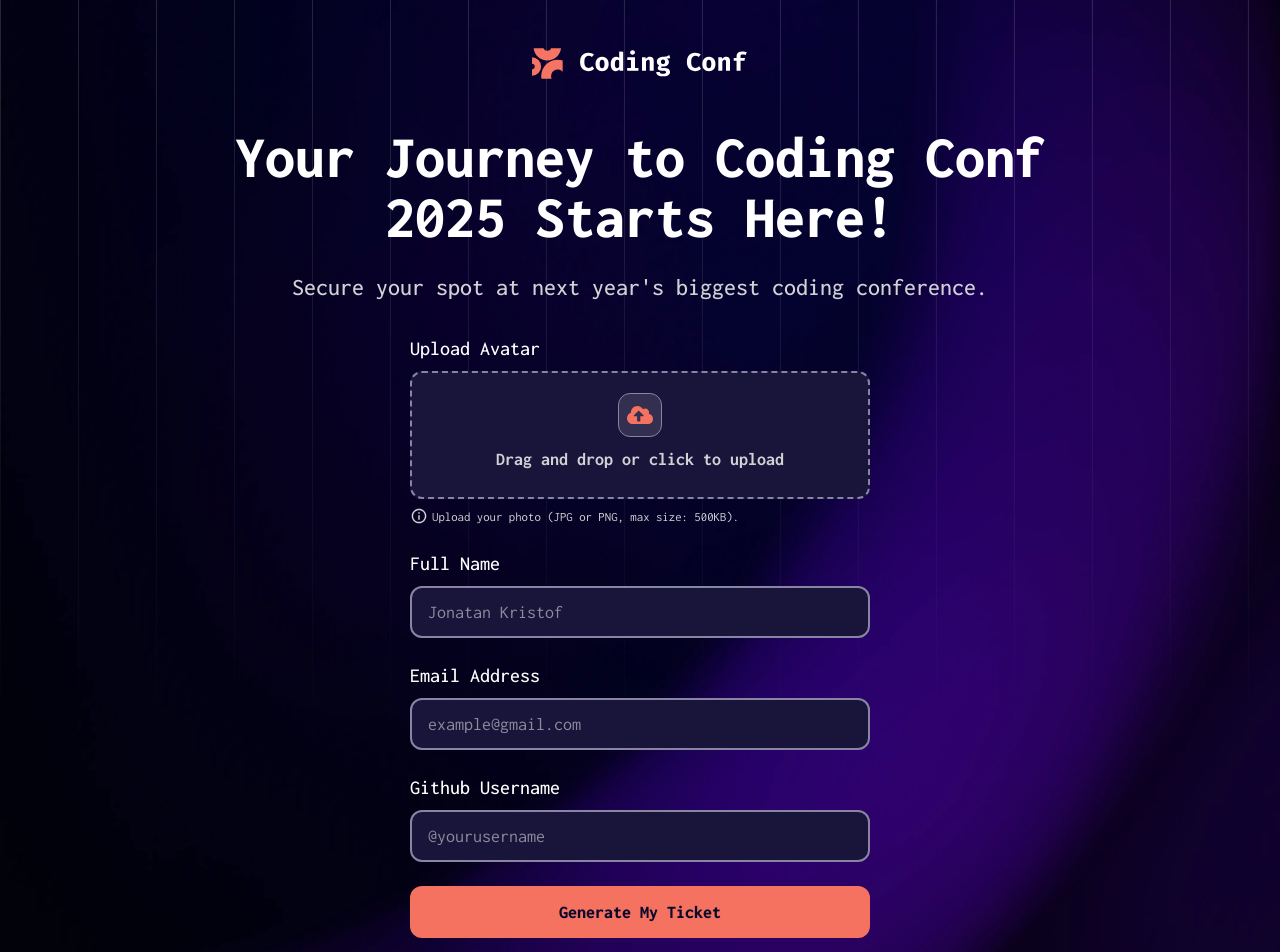
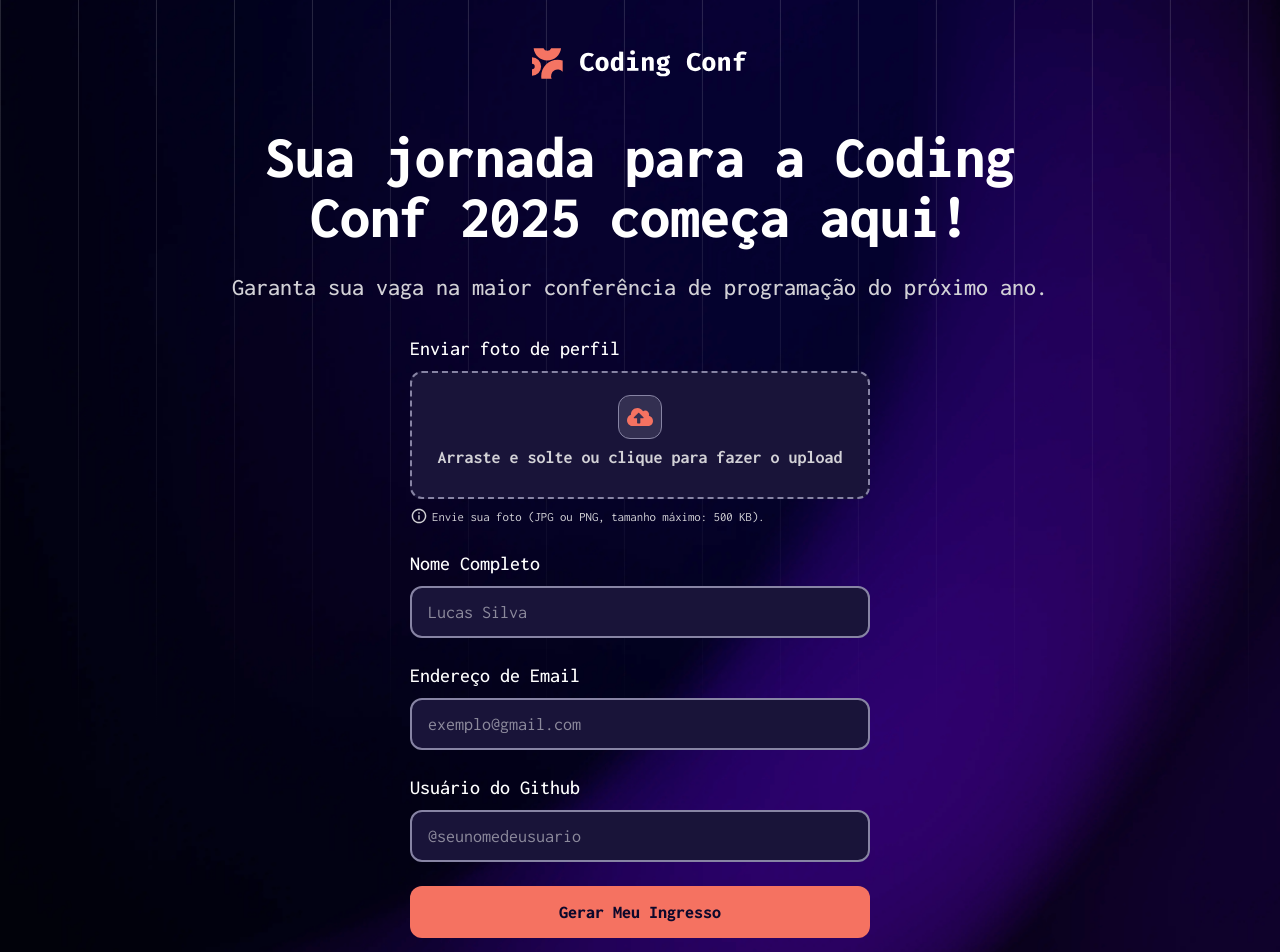
Before and after one commit to Bispo1307/Conference-Ticket-Generator, a React (Vite) app: page / in a window 1280 px wide. Shown: the top 952 px of the page. Built offline with nearby package versions, Linux system fonts and the light colour scheme.

Commit message:
transleted in to portuguese

```diff
--- a/src/pages/Home.tsx
+++ b/src/pages/Home.tsx
@@ -37,7 +37,7 @@ export const Home = () => {
   };
 
   const imageRegister = register("imageUpload", {
-  required: "Avatar is required",
+  required: "A foto de perfil é obrigatória.",
 
   validate: {
     fileType: (files) => {
@@ -49,14 +49,11 @@ export const Home = () => {
 
       return (
         allowedTypes.includes(file.type) ||
-        "Only JPG or PNG images are allowed."
+        "Apenas imagens JPG ou PNG são permitidas."
       );
     },
   },
 });
-
-
-  // const [image, setImage] = useState(null);
 
   function handleImageRemove() {
     setPreview("");
@@ -87,10 +84,10 @@ export const Home = () => {
         </div>
         <div>
           <h1 className="font-extrabold text-3xl md:text-6xl text-center text-neutral-0">
-            Your Journey to Coding Conf 2025 Starts Here!
+            Sua jornada para a Coding Conf 2025 começa aqui!
           </h1>
-          <h4 className="mt-6 mb-8 px-2 font-medium text-xl md:text-2xl text-center text-neutral-300">
-            Secure your spot at next year's biggest coding conference.
+          <h4 className="mt-6 mb-8 font-medium text-xl md:text-2xl text-center text-neutral-300">
+            Garanta sua vaga na maior conferência de programação do próximo ano.
           </h4>
         </div>
         <form
@@ -102,7 +99,7 @@ export const Home = () => {
               className="font-medium text-xl text-neutral-0"
               htmlFor="avatar"
             >
-              Upload Avatar
+              Enviar foto de perfil
             </label>
             <div className="flex w-full items-center justify-center">
               <Label
@@ -123,27 +120,27 @@ export const Home = () => {
                           onClick={handleImageRemove}
                           className="px-2.5 py-0.5 rounded-sm bg-neutral-600 hover:underline hover:cursor-pointer"
                         >
-                          Remove image
+                          Remover imagem
                         </button>
                         <Label
                           htmlFor="dropzone-file"
                           className="px-2.5 rounded-sm bg-neutral-600 hover:underline hover:cursor-pointer"
                         >
-                          Change image
+                          Alterar imagem
                         </Label>
                       </div>
                     </div>
                   ) : (
-                    <div className="flex flex-col items-center gap-2">
+                    <div className="flex flex-col items-center gap-1">
                       <button className="w-11 h-11 flex items-center justify-center rounded-xl border border-neutral-500 bg-neutral-600">
                         <FaCloudUploadAlt
                           size={26}
                           className="text-orange-500"
                         />
                       </button>
-                      <p className="text-lg text-neutral-300">
+                      <p className="px-4 text-lg text-center text-neutral-300">
                         <span className="font-bold">
-                          Drag and drop or click to upload
+                          Arraste e solte ou clique para fazer o upload
                         </span>
                       </p>
                     </div>
@@ -164,8 +161,8 @@ export const Home = () => {
             </div>
 
             <small className="flex gap-1 text-neutral-300">
-              <IoMdInformationCircleOutline size={18} /> Upload your photo (JPG
-              or PNG, max size: 500KB).
+              <IoMdInformationCircleOutline size={18} /> Envie sua foto (JPG
+              ou PNG, tamanho máximo: 500 KB).
             </small>
             {errors.imageUpload?.message && (
                   <small className="font-medium text-sm text-orange-500">
@@ -178,21 +175,21 @@ export const Home = () => {
               className="font-medium text-xl text-neutral-0"
               htmlFor="fullName"
             >
-              Full Name
+              Nome Completo
             </label>
             <input
               {...register("fullName", {
-                required: "Full name is required",
+                required: "O nome completo é obrigatório.",
                 minLength: {
                   value: 3,
-                  message: "Must be at leasted 3 characters",
+                  message: "Deve ter pelo menos 3 caracteres",
                 },
               })}
               className={`w-full h-13 px-4 rounded-xl border-2 text-lg transition text-neutral-0  bg-neutral-800 hover:bg-neutral-700 focus:border-3
                 ${errors.fullName ? "border-orange-500 focus:border-orange-700" : "border-neutral-500 focus:border-neutral-0"}`}
               id="fullName"
               type="text"
-              placeholder="Jonatan Kristof"
+              placeholder="Lucas Silva"
             />
             {errors.fullName?.message && (
               <small className="font-medium text-sm text-orange-500">
@@ -205,20 +202,20 @@ export const Home = () => {
               className="font-medium text-xl text-neutral-0"
               htmlFor="email"
             >
-              Email Address
+              Endereço de Email
             </label>
             <input
               {...register("email", {
-                required: "Email is required",
+                required: "O e-mail é obrigatório.",
                 pattern: {
                   value: /^[A-Z0-9._%+-]+@[A-Z0-9.-]+\.[A-Z]{2,}$/i,
-                  message: "Enter a valid email format. (ex: test@test.com).",
+                  message: "Insira um formato de e-mail válido (ex: teste@teste.com).",
                 },
               })}
               className={`w-full h-13 px-4 rounded-xl border-2 text-lg transition text-neutral-0 border-neutral-500 bg-neutral-800 hover:bg-neutral-700 focus:border-3 focus:border-neutral-0 ${errors.fullName ? "border-orange-500 focus:border-orange-700" : "border-neutral-500 focus:border-neutral-0"}`}
               id="email"
               type="email"
-              placeholder="example@gmail.com"
+              placeholder="exemplo@gmail.com"
             />
             {errors.email?.message && (
               <small className="font-medium text-sm text-orange-500">
@@ -231,21 +228,21 @@ export const Home = () => {
               className="font-medium text-xl text-neutral-0"
               htmlFor="github"
             >
-              Github Username
+              Usuário do Github
             </label>
             <input
               {...register("githubUsername", {
-                required: "Github username is required",
+                required: "O nome de usuário do GitHub é obrigatório.",
                 pattern: {
                   value: /^[a-zA-Z0-9-]{1,39}$/,
-                  message: "Enter a valid Github username."
+                  message: "Insira um nome de usuário do GitHub válido."
                 }
               })}
               className={`w-full h-13 px-4 rounded-xl border-2 text-lg transition text-neutral-0 bg-neutral-800 hover:bg-neutral-700 focus:border-3
                 ${errors.githubUsername ? "border-orange-500 focus:border-orange-700" : "border-neutral-500 focus:border-neutral-0"}`}
               id="github"
               type="text"
-              placeholder="@yourusername"
+              placeholder="@seunomedeusuario"
             />
             {errors.githubUsername?.message && <small className="font-medium text-sm text-orange-500">{errors.githubUsername.message}</small>}
           </div>
@@ -253,7 +250,7 @@ export const Home = () => {
             className="w-full h-13 font-extrabold rounded-xl text-lg transition hover:cursor-pointer text-neutral-900 bg-orange-500 hover:bg-orange-700"
             type="submit"
           >
-            Generate My Ticket
+            Gerar Meu Ingresso
           </button>
         </form>
       </div>
--- a/src/pages/NotFound.tsx
+++ b/src/pages/NotFound.tsx
@@ -27,13 +27,13 @@ export const NotFound = () => {
           </span>
         </h1>
         <h2 className="max-w-137 mx-auto mt-3 mb-8 font-medium text-4xl text-center text-neutral-300">
-          Page Not Found
+          Página não encontrada
         </h2>
         <Link
           className="mt-10 py-1 px-5 font-extrabold rounded-lg text-xl transition text-neutral-900 bg-orange-500 hover:bg-orange-700"
           to={"/"}
         >
-          Go to page Home
+          Ir para a página inicial
         </Link>
       </div>
     </section>
--- a/src/pages/Ticket.tsx
+++ b/src/pages/Ticket.tsx
@@ -39,16 +39,15 @@ export const Ticket = () => {
         </div>
         <div>
           <h1 className="mx-0 md:mx-4 lg:mx-0 font-extrabold text-3xl md:text-5xl lg:text-6xl text-center text-neutral-0">
-            Congrats,{" "}
+            Parabéns,{" "}
             <span className="bg-linear-to-r from-orange-500 to-neutral-0 bg-clip-text text-transparent">
-              {data.fullName}
+              {data.fullName ? data.fullName : "Lucas Silva"}
             </span>
-            ! Your ticket is ready.
+            ! Seu ingresso está pronto.
           </h1>
           <h4 className="max-w-137 md:max-w-150 mx-auto mt-6 mb-8 font-medium text-xl md:text-2xl text-center text-neutral-300">
-            We've emailed your ticket to{" "}
-            <span className="text-orange-500">{data.email}</span> and will
-            send updates in the run up to the event.
+            Enviamos seu ingresso por e-mail para{" "}
+            <span className="text-orange-500">{data.email ? data.email : "teste@teste.com"}</span> e enviaremos atualizações no período que antecede o evento.
           </h4>
         </div>
         <div className="w-full relative max-w-150 px-3">
@@ -73,16 +72,16 @@ export const Ticket = () => {
               <img
                 className="w-12 md:w-20 h-12 md:h-20 object-cover rounded-lg md:rounded-xl"
                 src={data.imagePreview ? data.imagePreview : imageAvatar}
-                alt={`${data.fullName}s avatar`}
+                alt={`${data.fullName ? data.fullName : "Lucas Silva"}s avatar`}
               />
             </div>
             <div>
               <h3 className="font-medium text-xl md:text-2xl text-neutral-0">
-                {data.fullName}
+                {data.fullName ? data.fullName : "Lucas Silva"}
               </h3>
               <div className="flex items-center gap-2">
                 <FaGithubSquare className="text-neutral-0" />
-                <p className="text-neutral-300">@{data.githubUsername}</p>
+                <p className="text-neutral-300">@{data.githubUsername ? data.githubUsername : "LucasDev"}</p>
               </div>
             </div>
           </div>
```
